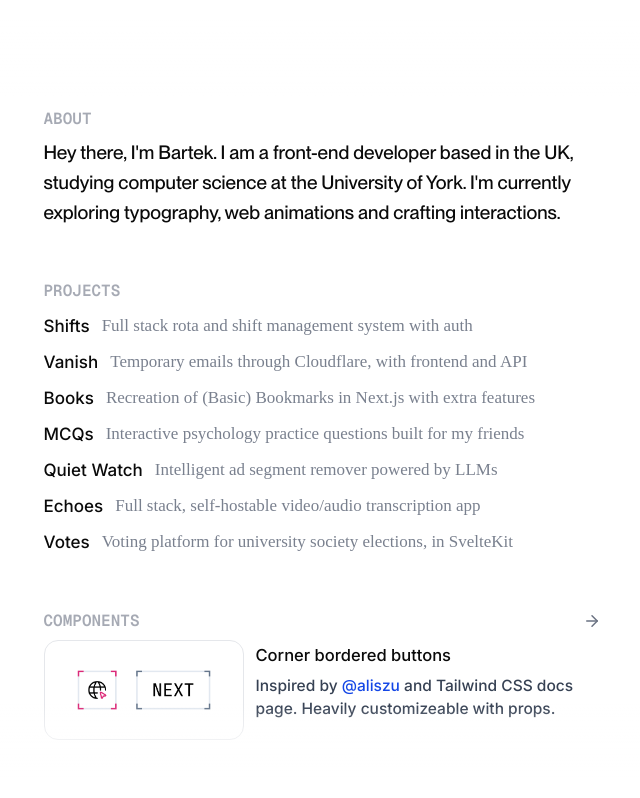
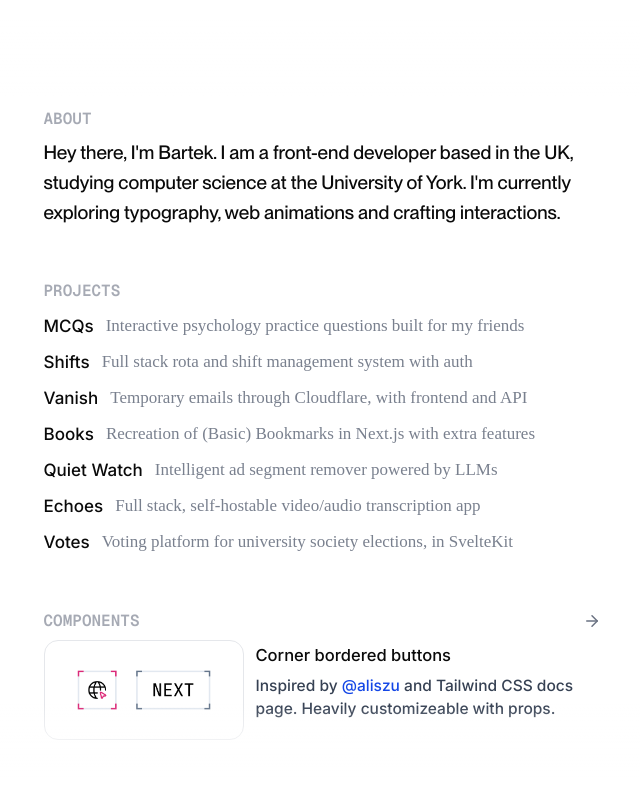
Before and after one commit to nocdn/portfolior, a Next.js app: page / in a window 1280 px wide. Shown: the top 798 px of the page, without its empty margins (314-954 px from the left). Built offline with nearby package versions, Linux system fonts and the light colour scheme; what tailwindcss-motion would draw is missing.

Commit message:
feat: updated mcqs project

```diff
--- a/components/desktop/Project.tsx
+++ b/components/desktop/Project.tsx
@@ -1,8 +1,8 @@
-"use client"
+"use client";
 
-import { useRef, useEffect, useState } from "react"
-import { motion, AnimatePresence } from "motion/react"
-import { ArrowUpRight } from "lucide-react"
+import { useRef, useEffect, useState } from "react";
+import { motion, AnimatePresence } from "motion/react";
+import { ArrowUpRight } from "lucide-react";
 
 export function Project({
   className,
@@ -12,74 +12,109 @@ export function Project({
   sourceURL,
   chips = [],
 }: {
-  className?: string
-  title: string
-  description?: string
-  demoURL?: string
-  sourceURL?: string
-  chips?: string[]
+  className?: string;
+  title: string;
+  description?: string;
+  demoURL?: string;
+  sourceURL?: string;
+  chips?: string[];
 }) {
   const chipsDetails = {
     svelte: {
       bgColor: "#FEEEEE",
       textColor: "#EC6A5B",
       label: "Svelte",
+      url: "https://svelte.dev/",
     },
     sveltekit: {
       bgColor: "#FEEEEE",
       textColor: "#EC6A5B",
       label: "SvelteKit",
+      url: "https://kit.svelte.dev/",
     },
     tailwindcss: {
       bgColor: "#F8F8F8",
       textColor: "#008DFF",
       label: "Tailwind",
+      url: "https://tailwindcss.com/",
     },
     react: {
       bgColor: "#E5F3FE",
       textColor: "#008DFF",
       label: "React",
+      url: "https://react.dev/",
     },
     flask: {
       bgColor: "#F1F1F1",
       textColor: "#787878",
       label: "Flask",
+      url: "https://flask.palletsprojects.com/",
     },
     nextjs: {
       bgColor: "#F5F5F5",
       textColor: "#222222",
       label: "Next.js",
+      url: "https://nextjs.org/",
     },
     supabase: {
       bgColor: "#E1FAE8",
       textColor: "#38C25D",
       label: "Supabase",
+      url: "https://supabase.com/",
     },
     postgres: {
       bgColor: "#E5F3FE",
       textColor: "#008DFF",
       label: "PostgreSQL",
+      url: "https://www.postgresql.org/",
     },
     lambda: {
       bgColor: "#FFF4EE",
       textColor: "#E68F37",
       label: "Lambda",
+      url: "https://aws.amazon.com/lambda/",
     },
     python: {
       bgColor: "#FDF4DC",
       textColor: "#E6961F",
       label: "Python",
+      url: "https://www.python.org/",
     },
     betterAuth: {
       bgColor: "#E0E0E0",
       textColor: "black",
       label: "Better-Auth",
+      url: "https://better-auth.com/",
     },
-  }
+    hono: {
+      bgColor: "#FFF4EE",
+      textColor: "#E68F37",
+      label: "Hono",
+      url: "https://hono.dev/",
+    },
+    RDS: {
+      bgColor: "#FEEEEE",
+      textColor: "#EC6A5B",
+      label: "RDS",
+      url: "https://aws.amazon.com/rds/",
+    },
+    bun: {
+      bgColor: "#fbf0df",
+      textColor: "#0b0a08",
+      label: "Bun",
+      url: "https://bun.sh/",
+    },
+    redis: {
+      bgColor: "#F5F5F5",
+      textColor: "#d82c20",
+      label: "Redis",
+      url: "https://redis.io/",
+    },
+  };
 
-  const [showingBackground, setShowingBackground] = useState(false)
-  const [showingChips, setShowingChips] = useState(false)
-  const [showDescription, setShowDescription] = useState(true)
+  const [showingBackground, setShowingBackground] = useState(false);
+  const [showingChips, setShowingChips] = useState(false);
+  const [showDescription, setShowDescription] = useState(true);
 
   const chipsElements = chips.map((chip, index) => (
     <div
@@ -94,18 +129,18 @@ export function Project({
     >
       {chipsDetails[chip as keyof typeof chipsDetails].label}
     </div>
-  ))
+  ));
 
   return (
     <div
       className="flex flex-col"
       onMouseEnter={() => {
-        setShowingBackground(true)
-        setShowingChips(true)
+        setShowingBackground(true);
+        setShowingChips(true);
       }}
       onMouseLeave={() => {
-        setShowingBackground(false)
-        setShowingChips(false)
+        setShowingBackground(false);
+        setShowingChips(false);
       }}
     >
       <a
@@ -179,5 +214,5 @@ export function Project({
         </div>
       </a>
     </div>
-  )
+  );
 }
--- a/lib/data.ts
+++ b/lib/data.ts
@@ -1,16 +1,24 @@
 // Shared static data - can be imported by server components
 
 export type Project = {
-  title: string
-  mobileTitle?: string
-  description: string
-  sourceURL?: string
-  demoURL?: string
-  chips?: string[]
-  year?: number
-}
+  title: string;
+  mobileTitle?: string;
+  description: string;
+  sourceURL?: string;
+  demoURL?: string;
+  chips?: string[];
+  year?: number;
+};
 
 export const projects: Project[] = [
+  {
+    title: "MCQs",
+    description:
+      "Interactive psychology practice questions built for my friends",
+    demoURL: "https://mcqs.bartoszbak.org/",
+    chips: ["nextjs", "hono", "postgres", "RDS", "bun", "redis"],
+    year: 2026,
+  },
   {
     title: "Shifts",
     description: "Full stack rota and shift management system with auth",
@@ -35,14 +43,6 @@ export const projects: Project[] = [
     year: 2025,
   },
   {
-    title: "MCQs",
-    description:
-      "Interactive psychology practice questions built for my friends",
-    demoURL: "https://mcqs.bartoszbak.org/",
-    chips: ["react", "supabase", "lambda"],
-    year: 2024,
-  },
-  {
     title: "Quiet Watch",
     description: "Intelligent ad segment remover powered by LLMs",
     sourceURL: "https://github.com/nocdn/ad-segment-trimmer",
@@ -64,14 +64,14 @@ export const projects: Project[] = [
     chips: ["sveltekit", "tailwindcss", "supabase"],
     year: 2025,
   },
-]
+];
 
 export type ArticleData = {
-  title: string
-  date: string
-  href: string
-  disabled?: boolean
-}
+  title: string;
+  date: string;
+  href: string;
+  disabled?: boolean;
+};
 
 export const articles: ArticleData[] = [
   {
@@ -81,8 +81,8 @@ export const articles: ArticleData[] = [
   },
   {
     title: "Coming soon.....",
-    date: "September 2025",
+    date: "February 2026",
     disabled: true,
     href: "/writing/",
   },
-]
+];
```
Also changed, not shown: package.json (+4 -4 lines), 1 other file (tests, documents, lock files or other folders).
